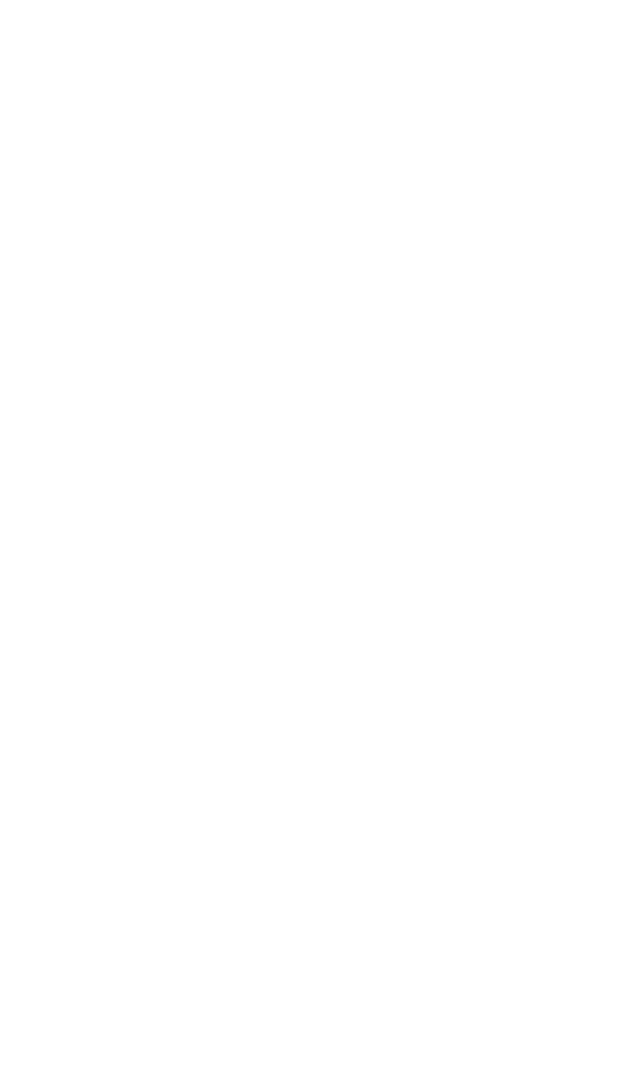
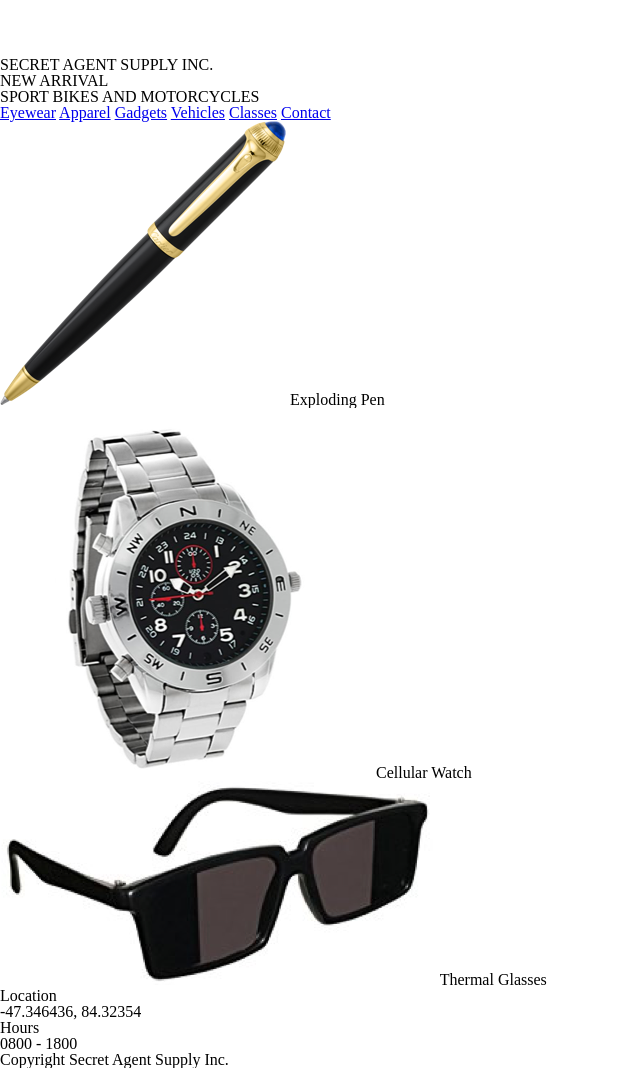
Before and after one commit to RebeccaThom/secretagentsupply, a plain HTML site: page index.html in a window 1280 px wide. Shown: the whole page, without its empty margins (0-640 px from the left). Before the commit the page ends 800 px from the top, so only its background shows below. Drawn offline with Linux system fonts and the light colour scheme.

Commit message:
Added HTML

```diff
--- a/index.html
+++ b/index.html
@@ -7,5 +7,71 @@
   </head>
   <body>
 
+  <!---Header--->
+
+    <header>
+      <div class="logo">
+        <img src="./resources/images/logo.png"/>
+      <div>
+      <span>SECRET AGENT SUPPLY INC.</span>
+    </header>
+
+    <slogan>
+      <div class="slogan">
+        <h4>NEW ARRIVAL</h4>
+        <h1>SPORT BIKES AND MOTORCYCLES</h1>
+      </div>
+    </slogan>
+
+    <navigation>
+      <nav>
+        <span><a href="#eyewear">Eyewear</a></span>
+        <span><a href="#apparel">Apparel</a></span>
+        <span><a href="#gadgets">Gadgets</a></span>
+        <span><a href="#vehicles">Vehicles</a></span>
+        <span><a href="#classes">Classes</a></span>
+        <span><a href="#contact">Contact</a></span>
+      </nav>
+    </navigation>
+
+  <!---Main--->
+
+    <div class="main container">
+      <main>
+        <div class="flex-container items">
+          <div class="item">
+            <img src="./resources/images/pen.png"/>
+            <span>Exploding Pen</span>
+          </div>
+          <div class="item">
+            <img src="./resources/images/watch.png"/>
+            <span>Cellular Watch</span>
+          </div>
+          <div class="item">
+            <img src="./resources/images/glasses.png"/>
+            <span>Thermal Glasses</span>
+          </div>
+        </div>
+        <div class="locations">
+          <div class="location">
+            <h4>Location</h4>
+            <p>-47.346436, 84.32354</p>
+          </div>
+          <div class="hours">
+            <h4>Hours</h4>
+            <p>0800 - 1800</p>
+          </div>
+        </div>
+      </main>
+    </div>
+
+  <!---Footer--->
+
+    <footer>
+      <div class="copyright">
+        <h5>Copyright Secret Agent Supply Inc.</h5>
+      </div>
+    </footer>
+
   </body>
 </html>
```
